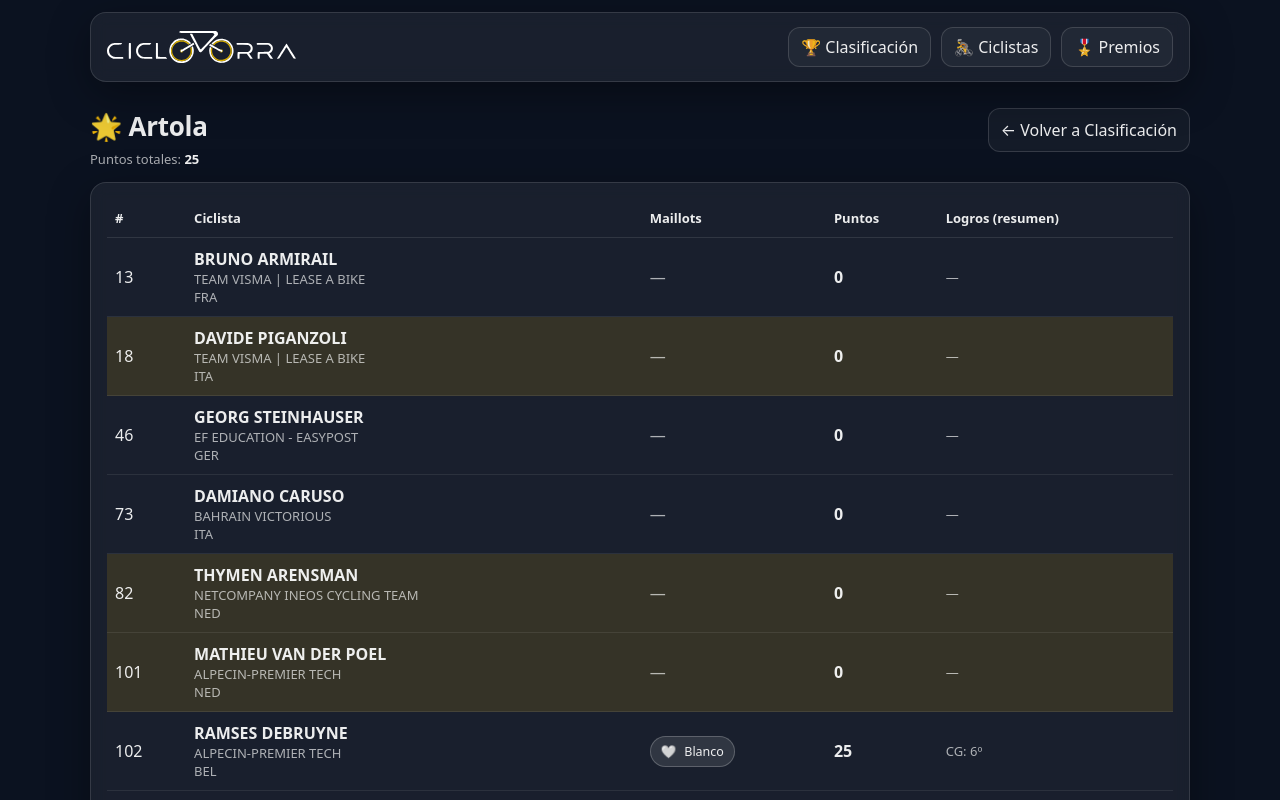
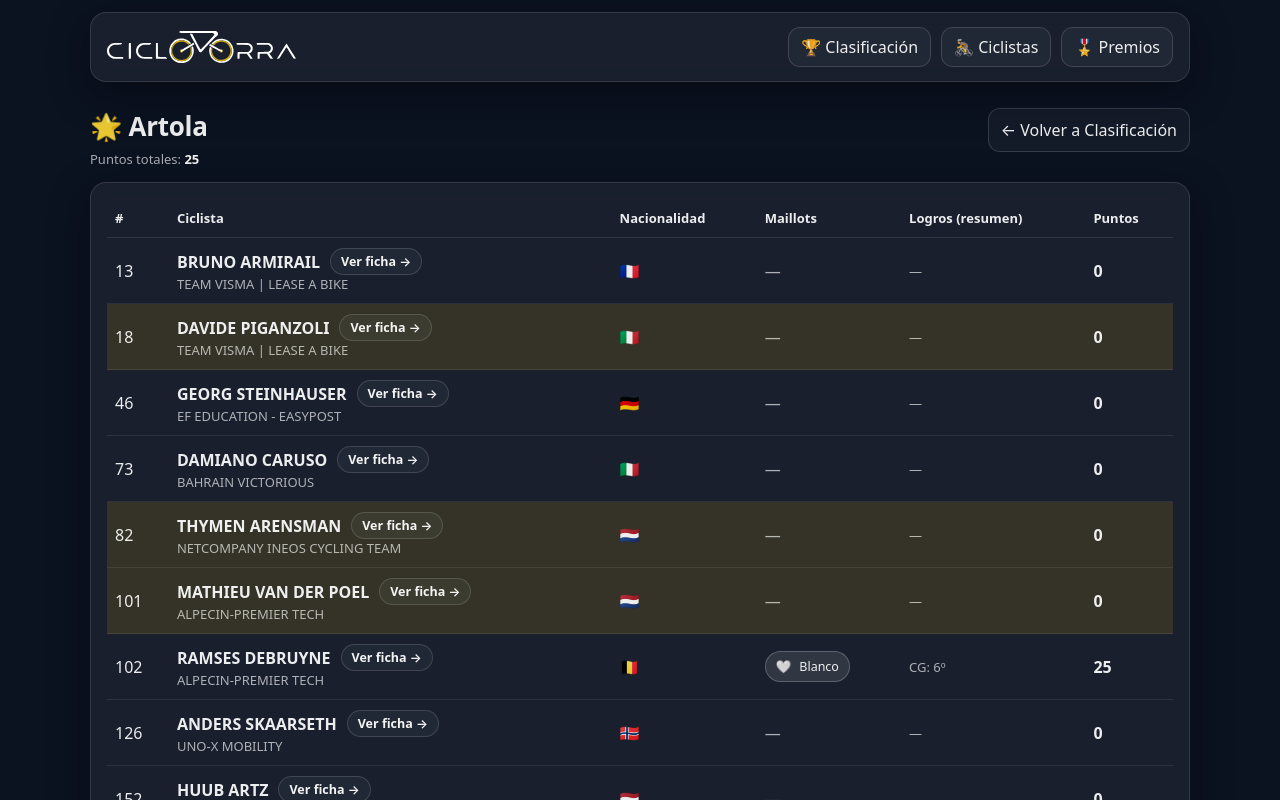
Before and after one commit to JaviElio/CicloPorra, a React (Vite) app in the folder porra-tour/: page /#/participante/artola in a window 1280 px wide. Shown: the top 800 px of the page. Built offline with nearby package versions, Linux system fonts and the light colour scheme.

Commit message:
modificar versión escritorio para incluir más info en las filas de ciclistas

```diff
--- a/porra-tour/src/components/CiclistaRow.tsx
+++ b/porra-tour/src/components/CiclistaRow.tsx
@@ -46,7 +46,7 @@
           {ciclista.dorsal}
         </td>
         <td className="tbl-cell" style={{ borderBottom: '1px solid rgba(255,255,255,0.10)' }}>
-          <div style={{ fontWeight: 750 }}>
+          <div style={{ fontWeight: 750, display: 'flex', alignItems: 'center' }}>
             {ciclista.logros.abandono ? '☠️ ' : ''}
             <span style={{ textDecoration: ciclista.logros.abandono ? 'line-through' : undefined }}>
               {ciclista.nombre}
@@ -54,6 +54,30 @@
             <span className="show-mobile muted" style={{ marginLeft: 8, fontSize: 12 }}>
               {expanded ? '▾' : '▸'}
             </span>
+            {ciclista.link ? (
+              <span className="hide-mobile">
+                <a
+                  href={ciclista.link}
+                  target="_blank"
+                  rel="noreferrer"
+                  onClick={(e) => e.stopPropagation()}
+                  style={{
+                    marginLeft: 10,
+                    display: 'inline-flex',
+                    alignItems: 'center',
+                    padding: '4px 10px',
+                    borderRadius: 999,
+                    border: '1px solid rgba(255,255,255,0.14)',
+                    background: 'rgba(255,255,255,0.04)',
+                    color: 'rgba(255,255,255,0.95)',
+                    fontSize: 12.5,
+                    fontWeight: 600,
+                  }}
+                >
+                  Ver ficha →
+                </a>
+              </span>
+            ) : null}
           </div>
           <div className="muted hide-mobile" style={{ fontSize: 13 }}>
             {ciclista.equipo}
@@ -65,6 +89,19 @@
               {flagEmoji}
             </span>
           ) : null}
+        </td>
+        <td className="hide-mobile tbl-cell" style={{ borderBottom: '1px solid rgba(255,255,255,0.10)' }}>
+          <div style={{ display: 'flex', gap: 8, flexWrap: 'wrap' }}>
+            {maillotKeys.length === 0 ? <span className="muted">—</span> : null}
+            {maillotKeys.map((k) => (
+              <MaillotBadge key={k} maillot={k} />
+            ))}
+          </div>
+        </td>
+        <td className="hide-mobile tbl-cell" style={{ borderBottom: '1px solid rgba(255,255,255,0.10)' }}>
+          <div className="muted" style={{ fontSize: 13 }}>
+            {logrosItems.length === 0 ? '—' : logrosItems.join(' · ')}
+          </div>
         </td>
         <td className="tbl-cell" style={{ borderBottom: '1px solid rgba(255,255,255,0.10)' }}>
           {participante ? (
@@ -94,7 +131,7 @@
       </tr>
       {expanded ? (
         <tr className="mobile-detail-row is-expanded">
-          <td className="tbl-cell" colSpan={5} style={{ borderBottom: '1px solid rgba(255,255,255,0.10)' }}>
+          <td className="tbl-cell" colSpan={7} style={{ borderBottom: '1px solid rgba(255,255,255,0.10)' }}>
             <div className="muted" style={{ fontSize: 13, marginBottom: 8 }}>
               {flagEmoji ? `${flagEmoji} ` : ''}
               {ciclista.nacionalidad}
--- a/porra-tour/src/pages/CiclistasPage.tsx
+++ b/porra-tour/src/pages/CiclistasPage.tsx
@@ -198,7 +198,7 @@
 
       <div className="card" style={{ padding: 16, marginTop: 14 }}>
         <div style={{ overflowX: 'auto' }}>
-          <table className="responsive-table" style={{ width: '100%', borderCollapse: 'collapse', minWidth: 860 }}>
+          <table className="responsive-table" style={{ width: '100%', borderCollapse: 'collapse', minWidth: 1080 }}>
             <thead>
               <tr style={{ textAlign: 'left' }}>
                 <th className="tbl-cell" style={{ borderBottom: '1px solid rgba(255,255,255,0.10)', fontSize: 13, fontWeight: 750 }}>
@@ -209,6 +209,12 @@
                 </th>
                 <th className="hide-mobile tbl-cell" style={{ borderBottom: '1px solid rgba(255,255,255,0.10)', fontSize: 13, fontWeight: 750 }}>
                   Nacionalidad
+                </th>
+                <th className="hide-mobile tbl-cell" style={{ borderBottom: '1px solid rgba(255,255,255,0.10)', fontSize: 13, fontWeight: 750 }}>
+                  Maillots
+                </th>
+                <th className="hide-mobile tbl-cell" style={{ borderBottom: '1px solid rgba(255,255,255,0.10)', fontSize: 13, fontWeight: 750 }}>
+                  Logros
                 </th>
                 <th className="tbl-cell" style={{ borderBottom: '1px solid rgba(255,255,255,0.10)', fontSize: 13, fontWeight: 750 }}>
                   Participante
@@ -230,7 +236,7 @@
               ))}
               {filtered.length === 0 ? (
                 <tr>
-                  <td colSpan={5} className="muted" style={{ padding: 14 }}>
+                  <td colSpan={7} className="muted" style={{ padding: 14 }}>
                     Sin resultados.
                   </td>
                 </tr>
--- a/porra-tour/src/pages/ParticipantePage.tsx
+++ b/porra-tour/src/pages/ParticipantePage.tsx
@@ -86,7 +86,7 @@
 
       <div className="card" style={{ padding: 16, marginTop: 14 }}>
         <div style={{ overflowX: 'auto' }}>
-          <table className="responsive-table" style={{ width: '100%', borderCollapse: 'collapse', minWidth: 720 }}>
+          <table className="responsive-table" style={{ width: '100%', borderCollapse: 'collapse', minWidth: 860 }}>
             <thead>
               <tr style={{ textAlign: 'left' }}>
                 <th className="tbl-cell" style={{ borderBottom: '1px solid rgba(255,255,255,0.10)', fontSize: 13, fontWeight: 750 }}>
@@ -96,13 +96,16 @@
                   Ciclista
                 </th>
                 <th className="hide-mobile tbl-cell" style={{ borderBottom: '1px solid rgba(255,255,255,0.10)', fontSize: 13, fontWeight: 750 }}>
+                  Nacionalidad
+                </th>
+                <th className="hide-mobile tbl-cell" style={{ borderBottom: '1px solid rgba(255,255,255,0.10)', fontSize: 13, fontWeight: 750 }}>
                   Maillots
+                </th>
+                <th className="hide-mobile tbl-cell" style={{ borderBottom: '1px solid rgba(255,255,255,0.10)', fontSize: 13, fontWeight: 750 }}>
+                  Logros (resumen)
                 </th>
                 <th className="tbl-cell" style={{ borderBottom: '1px solid rgba(255,255,255,0.10)', fontSize: 13, fontWeight: 750 }}>
                   Puntos
-                </th>
-                <th className="hide-mobile tbl-cell" style={{ borderBottom: '1px solid rgba(255,255,255,0.10)', fontSize: 13, fontWeight: 750 }}>
-                  Logros (resumen)
                 </th>
               </tr>
             </thead>
@@ -124,7 +127,7 @@
                     >
                       <td className="tbl-cell" style={{ borderBottom: '1px solid rgba(255,255,255,0.08)' }}>{c.dorsal}</td>
                       <td className="tbl-cell" style={{ borderBottom: '1px solid rgba(255,255,255,0.08)' }}>
-                        <div style={{ fontWeight: 800 }}>
+                        <div style={{ fontWeight: 800, display: 'flex', alignItems: 'center' }}>
                           {c.logros.abandono ? '☠️ ' : ''}
                           <span style={{ textDecoration: c.logros.abandono ? 'line-through' : undefined }}>
                             {c.nombre}
@@ -132,13 +135,41 @@
                           <span className="show-mobile muted" style={{ marginLeft: 8, fontSize: 12 }}>
                             {isExpanded ? '▾' : '▸'}
                           </span>
+                          {c.link ? (
+                            <span className="hide-mobile">
+                              <a
+                                href={c.link}
+                                target="_blank"
+                                rel="noreferrer"
+                                onClick={(e) => e.stopPropagation()}
+                                style={{
+                                  marginLeft: 10,
+                                  display: 'inline-flex',
+                                  alignItems: 'center',
+                                  padding: '4px 10px',
+                                  borderRadius: 999,
+                                  border: '1px solid rgba(255,255,255,0.14)',
+                                  background: 'rgba(255,255,255,0.04)',
+                                  color: 'rgba(255,255,255,0.95)',
+                                  fontSize: 12.5,
+                                  fontWeight: 600,
+                                }}
+                              >
+                                Ver ficha →
+                              </a>
+                            </span>
+                          ) : null}
                         </div>
                         <div className="muted hide-mobile" style={{ fontSize: 13 }}>
                           {c.equipo}
                         </div>
-                        <div className="muted hide-mobile" style={{ fontSize: 13 }}>
-                          {c.nacionalidad}
-                        </div>
+                      </td>
+                      <td className="hide-mobile tbl-cell" style={{ borderBottom: '1px solid rgba(255,255,255,0.08)' }}>
+                        {flagEmoji ? (
+                          <span aria-label={c.nacionalidad} title={c.nacionalidad}>
+                            {flagEmoji}
+                          </span>
+                        ) : null}
                       </td>
                       <td className="hide-mobile tbl-cell" style={{ borderBottom: '1px solid rgba(255,255,255,0.08)' }}>
                         <div style={{ display: 'flex', gap: 8, flexWrap: 'wrap' }}>
@@ -148,18 +179,18 @@
                           ))}
                         </div>
                       </td>
-                      <td className="tbl-cell" style={{ borderBottom: '1px solid rgba(255,255,255,0.08)' }}>
-                        <div style={{ fontWeight: 900 }}>{puntos}</div>
-                      </td>
                       <td className="hide-mobile tbl-cell" style={{ borderBottom: '1px solid rgba(255,255,255,0.08)' }}>
                         <div className="muted" style={{ fontSize: 13 }}>
                           {logrosResumen}
                         </div>
                       </td>
+                      <td className="tbl-cell" style={{ borderBottom: '1px solid rgba(255,255,255,0.08)' }}>
+                        <div style={{ fontWeight: 900 }}>{puntos}</div>
+                      </td>
                     </tr>
                     {isExpanded ? (
                       <tr className="mobile-detail-row is-expanded">
-                        <td className="tbl-cell" colSpan={5} style={{ borderBottom: '1px solid rgba(255,255,255,0.08)' }}>
+                        <td className="tbl-cell" colSpan={6} style={{ borderBottom: '1px solid rgba(255,255,255,0.08)' }}>
                           <div className="muted" style={{ fontSize: 13, marginBottom: 8 }}>
                             {flagEmoji ? `${flagEmoji} ` : ''}
                             {c.nacionalidad}
@@ -205,7 +236,7 @@
               })}
               {ciclistasSeleccionados.length === 0 ? (
                 <tr>
-                  <td colSpan={5} className="muted" style={{ padding: 14 }}>
+                  <td colSpan={6} className="muted" style={{ padding: 14 }}>
                     No hay ciclistas asignados.
                   </td>
                 </tr>
```
Also changed, not shown: 1 other file (tests, documents, lock files or other folders).
